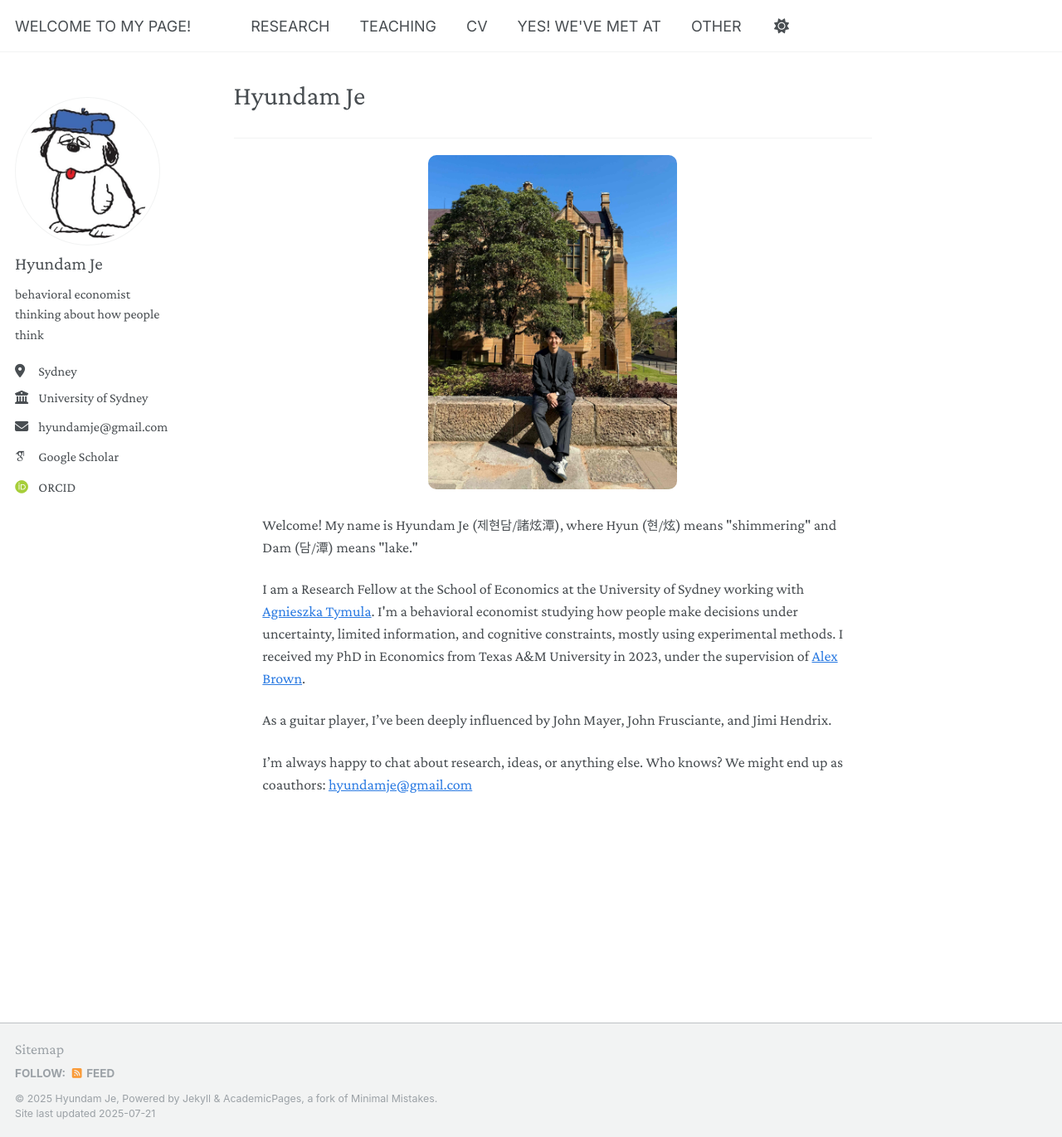
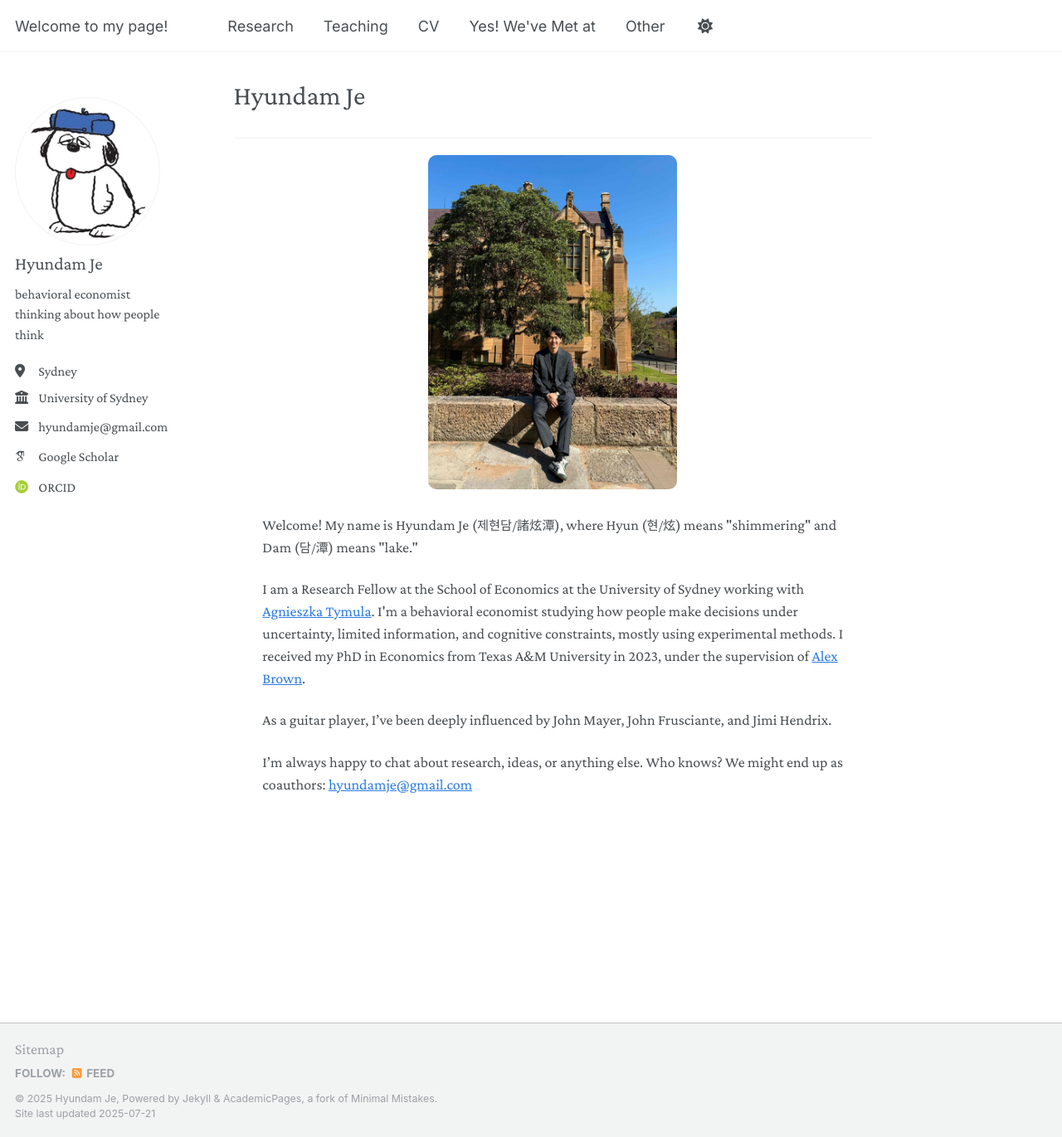
Before and after one commit to hyundamje/hyundamje.github.io, a Jekyll site: the page built from _pages/about.md, in a window 1280 px wide and 1371 px high. Shown: the whole window at 83% size. Built offline with Jekyll 4.4.1, drawn with Linux system fonts in a browser that asks for light colours; some web fonts are replaced.

Commit message:
Update custom.css

```diff
--- a/assets/css/custom.css
+++ b/assets/css/custom.css
@@ -3,14 +3,13 @@
 .masthead__menu,
 .masthead__menu a {
   font-family:  'Inter', sans-serif !important;
-  text-transform: uppercase;
   font-weight: 400;
 }
 
 .author__name {
   font-family: 'Crimson Pro', serif !important;
   font-size: 1.2rem !important;
-  font-weight: 500;
+  font-weight: 400;
 }
 .author__bio,
 .author__urls,
```
